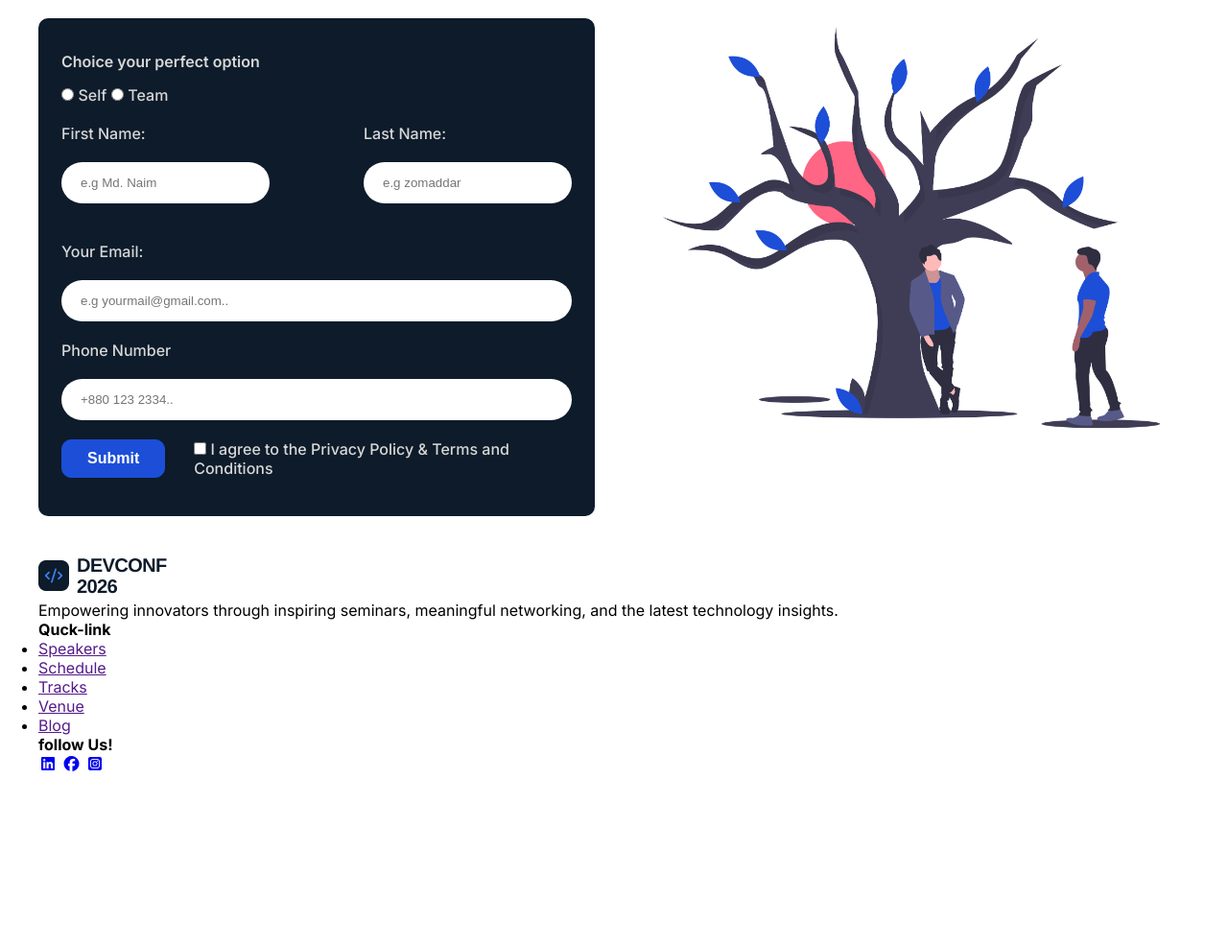
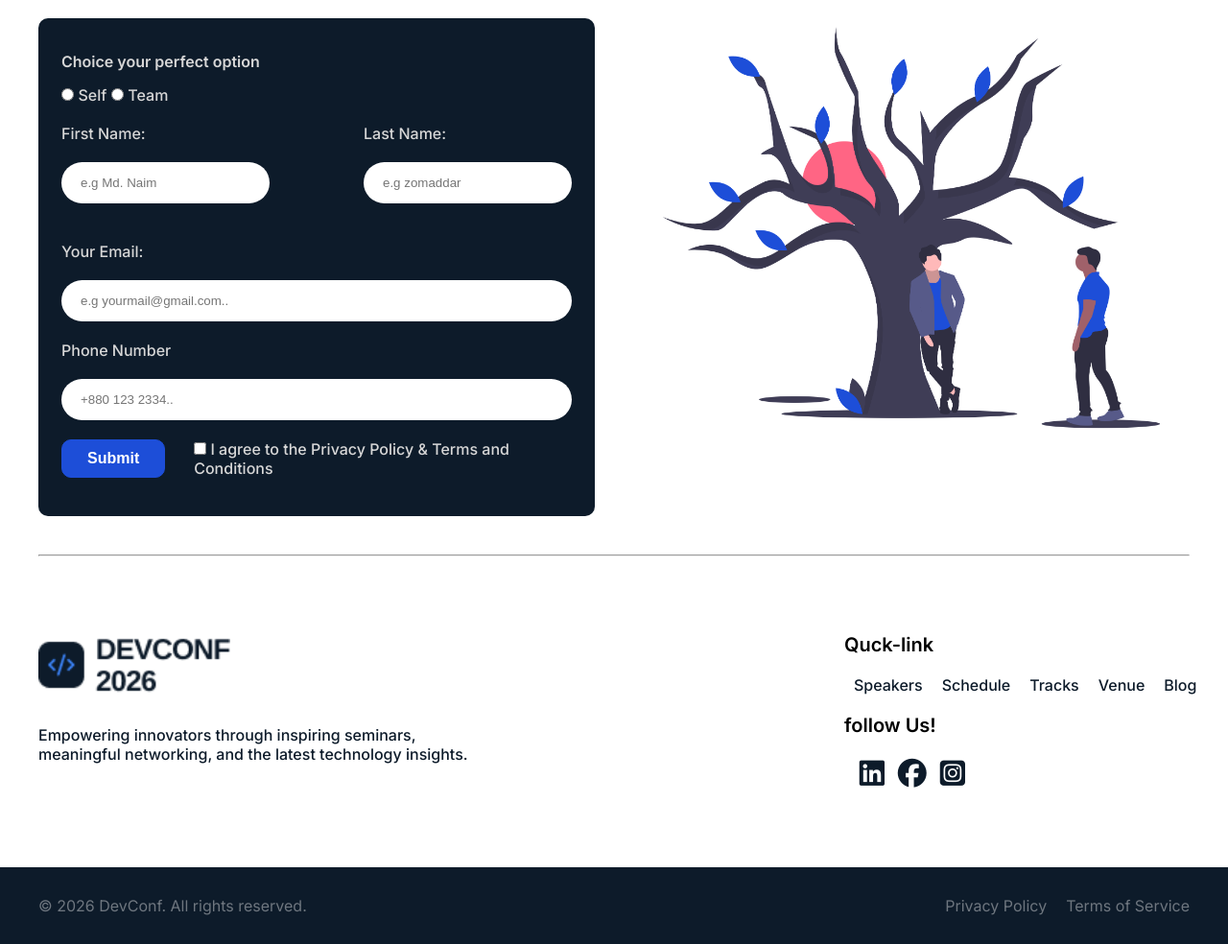
Before and after one commit to mnzomaddar461/Assignment_01, a plain HTML site: page index.html in a window 1280 px wide. Shown: the part 2541-3525 px from the top of the page at 96% size. Before the commit the page ends 3347 px from the top, so only its background shows below. Drawn offline with Linux system fonts and the light colour scheme.

Commit message:
Design for footer

```diff
--- a/assets/css/style.css
+++ b/assets/css/style.css
@@ -586,3 +586,150 @@ label{
     box-shadow: 0px 2px 10px #1d4fd849;
     border: 1px solid #1D4ED8;
 }
+
+/* Footer design */
+
+.footer-main{
+    display: flex;
+    justify-content: space-between;
+    align-items: start;
+    gap: 30px;
+    max-width: 1200px;
+    width: 100%;
+    margin: 50px auto;
+}
+
+.left-side{
+    width: 40%;
+    display: flex;
+    flex-direction: column;
+    gap: 30px;
+    padding: 30px 0px;
+}
+
+.footer-logo{
+    max-width: 200px;
+    height: auto;
+}
+
+.footer-sub-text{
+    font-size: 16px;
+    font-weight: 500;
+    line-height: 20px;
+    color: #0D1B2A;
+}
+
+.right-top-side{
+    width: 30%;
+    display: flex;
+    flex-direction: column;
+    gap: 20px;
+    padding: 30px 0px;
+}
+
+.footer-menu-text{
+    font-size: 20px;
+    font-weight: 600;
+    line-height: 1.2;
+}
+
+.footer-menu{
+    display: flex;
+    flex-direction: column;
+    justify-content: start;
+}
+
+.footer-ul{
+    list-style: none;
+    display: flex;
+    flex-direction: row;
+    gap: 20px;
+    padding: 0px 10px;
+}
+
+.footer-ul, .footer-menu-items{
+    text-decoration: none;
+    font-size: 16px;
+    font-weight: 500;
+    color: #0D1B2A;
+    transition: 200ms ease;
+}
+
+.footer-ul, .footer-menu-items:hover{
+    text-decoration: none;
+    font-size: 16px;
+    font-weight: 500;
+    color: #1D4ED8;
+    transition: 200ms ease;
+}
+
+.buttom-side{
+    width: 100%;
+    display: flex;
+    flex-direction: column;
+    gap: 20px;
+}
+
+.footer-social-icon{
+    padding: 0px 10px;
+    width: 100%;
+}
+
+.icons{
+    font-size: 30px;
+    color: #0d1b2a;
+    transition: 200ms ease;
+}
+
+.icons:hover{
+    font-size: 30px;
+    color: #1D4ED8;
+}
+
+/* Copyright section */
+
+.copyright-main-section{
+    background-color: #0d1b2a;
+}
+
+.copyright{
+    max-width: 1200px;
+    width: 100%;
+    margin: 0 auto;
+    padding: 30px 0;
+    display: flex;
+    justify-content: space-between;
+    align-items: center;
+}
+
+.copyright-left{
+    width: 50%;
+    display: flex;
+    justify-content: flex-start;
+}
+
+.copyright-text{
+    color: #6e767f;
+    font-size: 16px;
+    line-height: 20px;
+    font-weight: 400;
+}
+
+.privacy-link{
+    display: flex;
+    gap: 20px;
+    justify-content: flex-end;
+}
+
+.footer-links{
+    color: #6e767f;
+    font-size: 16px;
+    line-height: 20px;
+    font-weight: 400;
+    text-decoration: none;
+    transition: 200ms;
+}
+
+.footer-links:hover{
+    color: #fff;
+}
--- a/index.html
+++ b/index.html
@@ -219,11 +219,14 @@
         </section>
     </main>
     <footer class="container">
+        <hr>
+        <div class="footer-main">
             <div class="left-side">
                 <img src="./assets/images/logo.png" alt="Site logo" class="footer-logo">
                 <p class="footer-sub-text">Empowering innovators through inspiring seminars, meaningful networking, and the latest technology insights.</p>
             </div>
-        <div class="middle-side">
+
+            <div class="right-top-side">
                 <h4 class="footer-menu-text">Quck-link</h4>
                 <div class="footer-menu">
                     <nav>
@@ -236,15 +239,27 @@
                         </ul>
                     </nav>
                 </div>
-        </div>
-        <div class="right-side">
+                <div class="buttom-side">
                 <h4 class="footer-menu-text">follow Us!</h4>
                     <div class="footer-social-icon">
-                <a href="#" target="_blank"><i class="fa-brands fa-linkedin"></i></a>
-                <a href="#" target="_blank"><i class="fa-brands fa-facebook"></i></a>
-                <a href="#" target="_blank"><i class="fa-brands fa-square-instagram"></i></a>
+                        <a href="#" target="_blank" class="icons"><i class="fa-brands fa-linkedin"></i></a>
+                        <a href="#" target="_blank" class="icons"><i class="fa-brands fa-facebook"></i></a>
+                        <a href="#" target="_blank" class="icons"><i class="fa-brands fa-square-instagram"></i></a>
+                    </div>
+                </div>
             </div>
         </div>
     </footer>
+    <div class="copyright-main-section">
+        <div class="copyright">
+            <div class="copyright-left">
+                <h6 class="copyright-text">© 2026 DevConf. All rights reserved.</h6>
+            </div>
+            <div class="privacy-link">
+                <a href="#" class="footer-links">Privacy Policy</a>
+                <a href="#" class="footer-links">Terms of Service</a>
+            </div>
+        </div>
+    </div>
 </body>
 </html>
```
Lines whose indentation alone changed are shown as unchanged.
